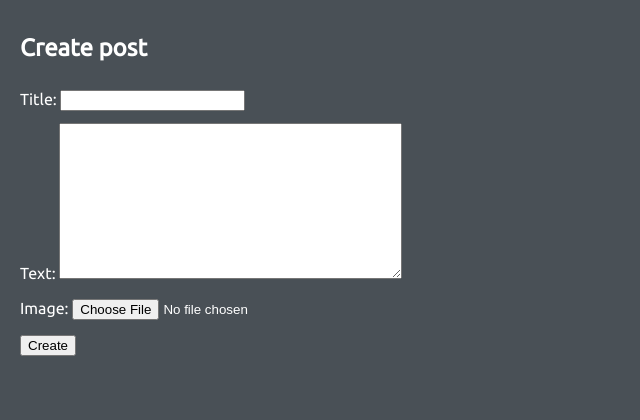
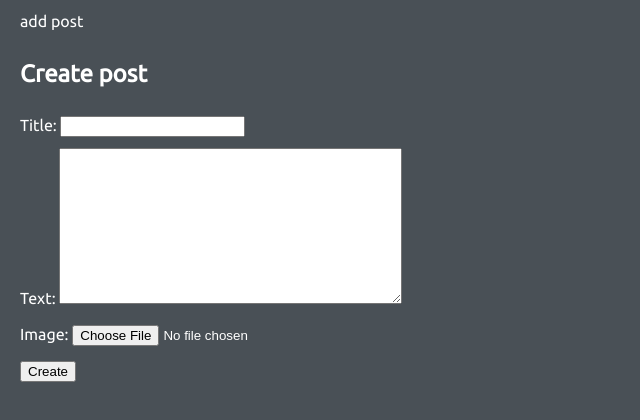
Before and after one commit to Revy1664/interestingBlog, a Django app: page /posts/create in a window 1280 px wide. Shown: the part 61-481 px from the top of the page, without its empty margins (0-640 px from the left). Run offline with Django 5.2, Linux system fonts and the light colour scheme.

Commit message:
edited templates, change delete_view. Now only author can delete his posts

```diff
--- a/mysite/apps/blog/static/css/blog_styles.css
+++ b/mysite/apps/blog/static/css/blog_styles.css
@@ -48,6 +48,7 @@ header .navbar .user {
     font-size: 20px;
     margin: 10px 40px 0px 0px;
 }
+
 
 /* spacer */
 .spacer {
--- a/mysite/apps/blog/views.py
+++ b/mysite/apps/blog/views.py
@@ -76,6 +76,9 @@ def delete_post(request, id):
 		Page of deleting post
 	"""
 	post = Post.objects.get(id=id) # get post
-	post.delete() # delete post
+
+	if post.author == request.user:
+		post.delete() # delete post
+		return redirect("index") # redirect to page with all posts
 
 	return redirect("index") # redirect to page with all posts
--- a/templates/base.html
+++ b/templates/base.html
@@ -22,6 +22,7 @@
 
 	</div>
 	<main>
+		<a class="add-post" href="{% url 'create-post' %}">add post</a>
 		{% block content %}
 
 		{% endblock content %}
--- a/templates/blog/index.html
+++ b/templates/blog/index.html
@@ -3,6 +3,7 @@
 {% block title %} {% endblock title %}
 
 {% block content %}
+
 
 	<div class="posts">
 		{% for post in posts %}
```
